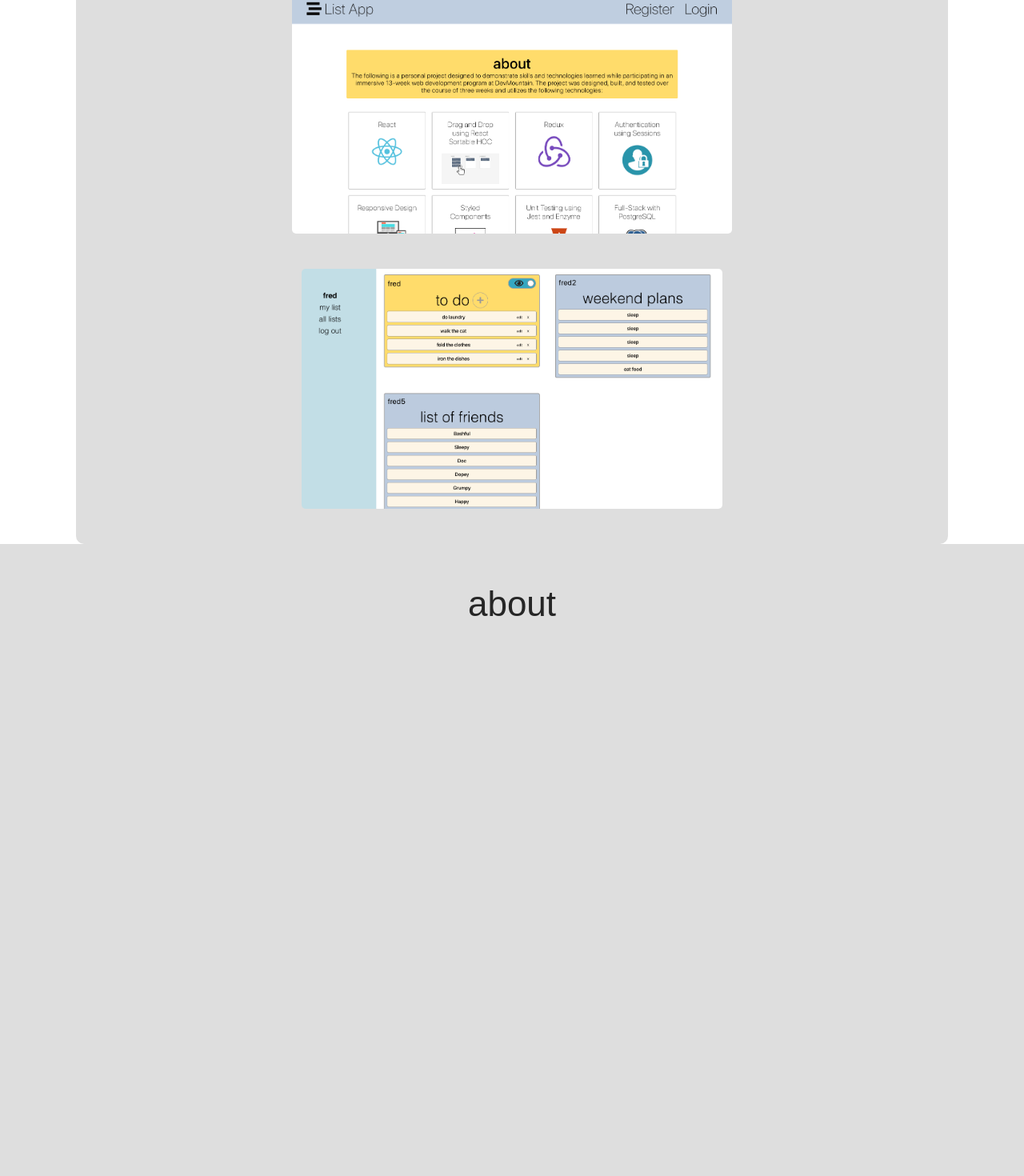
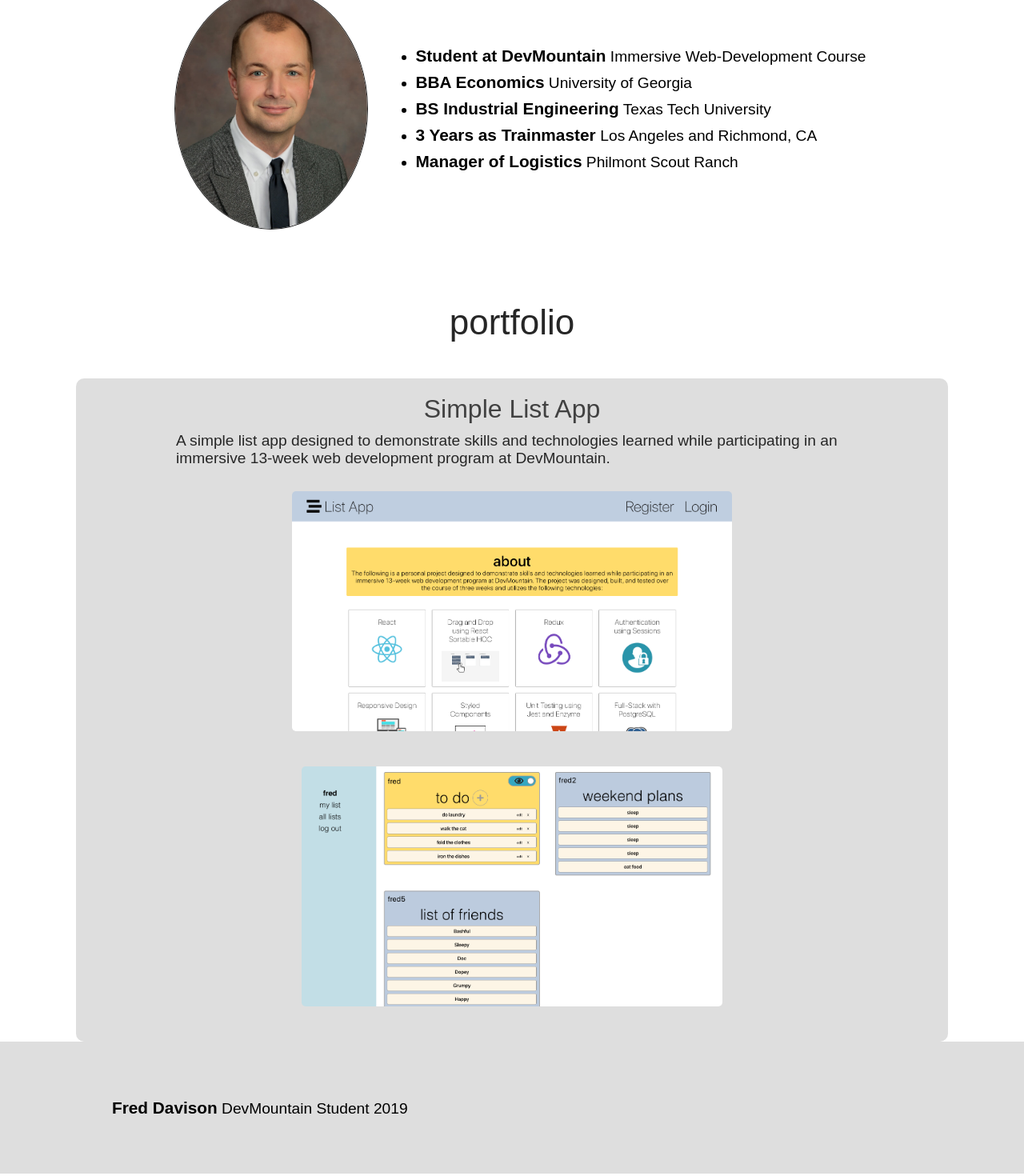
Before and after one commit to fdavison1/portfolio-mockup, a React (Create React App) app: page / in a window 1280 px wide. Shown: the part 1000-2470 px from the top of the page at 80% size. Built offline with nearby package versions, Linux system fonts and the light colour scheme.

Commit message:
about, footer

```diff
--- a/src/App.css
+++ b/src/App.css
@@ -96,3 +96,8 @@
     position: static;
   }
 }
+
+span {
+  font-weight: 600;
+  font-size: 1.3rem
+}
--- a/src/App.js
+++ b/src/App.js
@@ -3,6 +3,8 @@
 import './App.css'
 import Landing from './assets/screenshots/landing.png'
 import Dash from './assets/screenshots/dash.png'
+import Headshot from './assets/Fred.jpg'
+import Footer from './Footer'
 
 const Title = styled.h1`
 color: #262626
@@ -37,20 +39,6 @@
 opacity: .85
 `
 
-const SubTitle2 = styled.h3`
-transition: color .5s ease;
-font-size: 2rem
-margin: 0
-color: white
-font-family: sans-serif
-font-weight: 300
-&:hover {
-  color: purple
-  cursor: pointer
-}
-opacity: .85
-`
-
 const TitleDiv = styled.div`
 padding: 5px
 opacity: .9
@@ -66,15 +54,18 @@
 justify-content: center`
 
 const Div2 = styled.div`
+display: flex
+flex-direction: column
+align-items: center
 box-sizing: border-box
-height: 100vh
 padding: 50px
-background: rgb(222,222,222)`
+background: white`
+// background: rgb(222,222,222)
 
 const Icons = styled.div`
 position: fixed
 right: 25px
-bottom: 25px
+bottom: 15px
 display: flex
 flex-direction: column
 align-items: center
@@ -85,7 +76,6 @@
 text-decoration: none`
 
 const ListDiv = styled.div`
-
 margin: 45px
 border-radius: 10px
 padding: 20px 0
@@ -110,16 +100,39 @@
 text-align: left
 margin: 10px 125px`
 
+const HeadshotImg = styled.img`
+border: 1px solid #262626
+height: 300px
+border-radius: 50%
+margin: 20px`
+
+const AboutDiv = styled.div`
+display: flex
+align-items: center
+margin: 45px
+border-radius: 10px
+padding: 20px 0
+box-sizing: border-box
+display: flex
+justify-content: center`
+
+const ListItem = styled.li`
+font-family: sans-serif
+font-weight: 200
+font-size: 1.2rem
+text-align: left
+line-height: 2rem`
+
 function App() {
   return (
     <div className="App">
       <header>
         <nav>
+          <A href='#about'>
+            <SubTitle>about</SubTitle>
+          </A>
           <A href='#portfolio'>
             <SubTitle>portfolio</SubTitle>
-          </A>
-          <A href='#about'>
-            <SubTitle>about</SubTitle>
           </A>
 
         </nav>
@@ -142,6 +155,22 @@
 
 
       </header>
+
+      <Div2>
+        <A name='about'></A>
+        <Title2>about</Title2>
+        <AboutDiv>
+          <HeadshotImg src={Headshot} />
+          <ul>
+            <ListItem><span>Student at DevMountain</span> Immersive Web-Development Course</ListItem>
+            <ListItem><span>BBA Economics</span> University of Georgia</ListItem>
+            <ListItem><span>BS Industrial Engineering</span> Texas Tech University</ListItem>
+            <ListItem><span>3 Years as Trainmaster </span> Los Angeles and Richmond, CA</ListItem>
+            <ListItem><span>Manager of Logistics</span> Philmont Scout Ranch</ListItem>
+          </ul>
+        </AboutDiv>
+      </Div2>
+
       <Div1>
         <A name='portfolio'></A>
         <Title2>portfolio</Title2>
@@ -151,21 +180,18 @@
             <SubTitle>Simple List App</SubTitle>
           </A>
           <Paragraph>A simple list app designed to demonstrate skills and technologies learned while participating in an immersive 13-week web development program at DevMountain. </Paragraph>
-        <a href='https://fredlist.app' target='_blank'>
-        <Thumbnail src={Landing} alt='thumbnail of List App Landing Page'/>
+          <a href='https://fredlist.app' target='_blank' rel="noopener noreferrer">
+            <Thumbnail src={Landing} alt='thumbnail of List App Landing Page' />
           </a>
-        <a href='https://fredlist.app' target='_blank'>
-        <Thumbnail src={Dash} alt='thumbnail of List App Dash Page'/>
+          <a href='https://fredlist.app' target='_blank' rel="noopener noreferrer">
+            <Thumbnail src={Dash} alt='thumbnail of List App Dash Page' />
           </a>
         </ListDiv>
 
       </Div1>
 
-      <Div2>
-        <A name='about'></A>
-        <Title2>about</Title2>
-      </Div2>
 
+      <Footer/>
     </div>
   );
 }
--- /dev/null
+++ b/src/Footer.jsx
@@ -0,0 +1,59 @@
+import React from 'react'
+import styled from 'styled-components'
+// import linked from '../assets/In.png'
+// import github from '../assets/25231.png'
+
+export const Stripe = styled.div`
+display: flex
+flex-direction: column
+align-items: center
+box-sizing: border-box
+width: 100%
+height: 165px
+background: rgb(222,222,222)`
+const Foot = styled.div`
+margin: 10px
+padding: 0 50px
+height: 300px
+box-sizing: border-box
+display: flex
+align-items: center
+justify-content: space-between
+width: 1100px
+@media (max-width: 1025px){
+    width: 800px
+}
+@media (max-width: 500px){
+    width: 100vw
+    justify-content: space-evenly
+    margin: 0
+}`
+const LogoBox = styled.div`
+display: flex
+align-items: center`
+const Paragraph = styled.p`
+font-size: 1.2rem
+font-family: sans-serif
+font-weight: 200`
+
+export default function Footer() {
+    return (
+        <Stripe>
+            <Foot>
+                <Paragraph>
+                    <span>Fred Davison</span> DevMountain Student 2019
+                </Paragraph>
+                <LogoBox>
+                    <a href='https://www.linkedin.com/in/fred-davison-220425196/' target='_blank'
+                        rel="noopener noreferrer">
+                        {/* <FootLogo src={linked} alt="linkedIn logo" /> */}
+                    </a>
+                    <a href='https://github.com/fdavison1' target='_blank'
+                        rel="noopener noreferrer">
+                        {/* <FootLogo src={github} alt="github logo" /> */}
+                    </a>
+                </LogoBox>
+            </Foot>
+        </Stripe>
+    )
+}
```
Also changed, not shown: src/assets/Fred.jpg (renamed from src/assets/Fred Davison-22 300dpi.jpg). Lines whose indentation alone changed are shown as unchanged.
